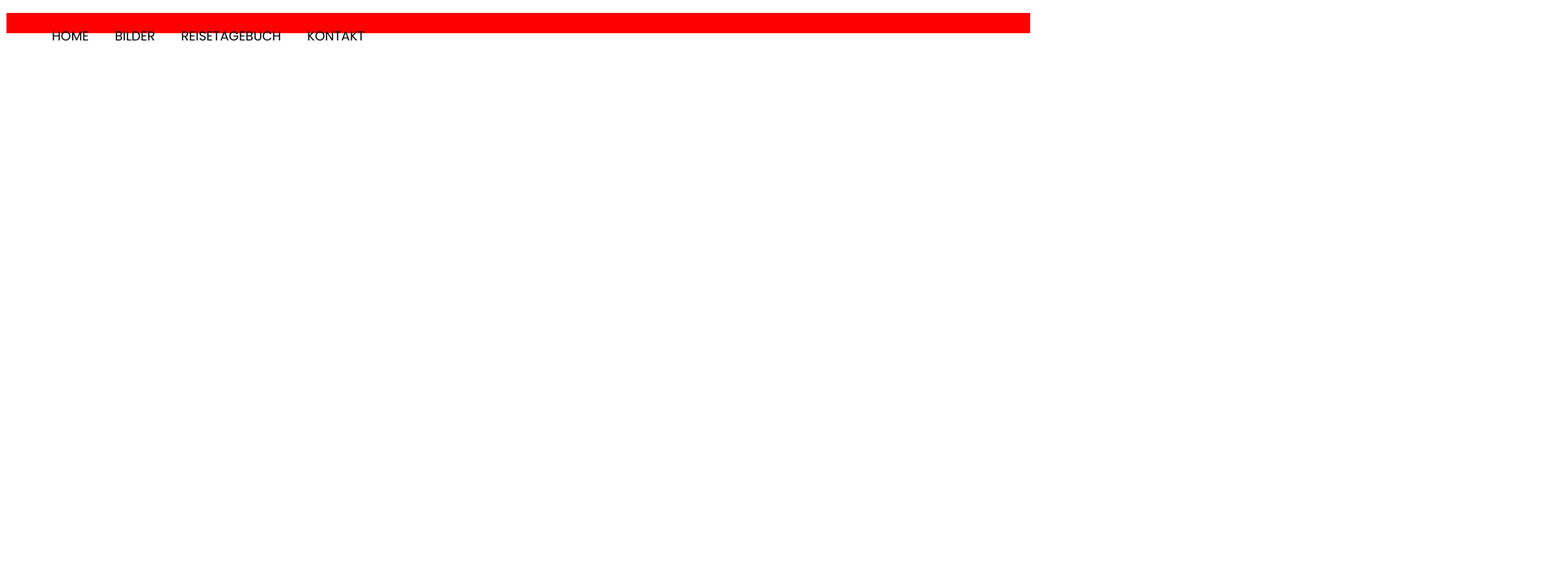
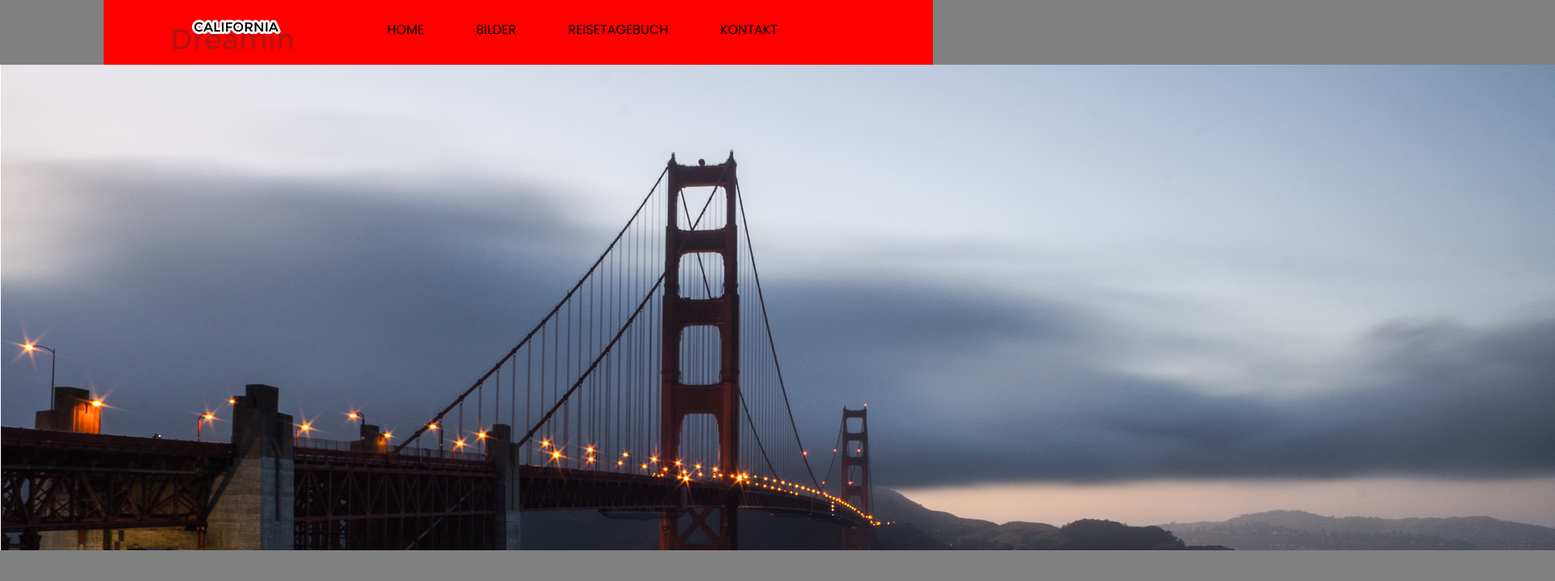
Before and after one commit to mescht155/xyz, a plain HTML site: page index.html in a window 1280 px wide. Shown: the whole page at 81% size, 1920 px wide, since content can reach past the window. Drawn offline with Linux system fonts and the light colour scheme.

Commit message:
header nav not finished

```diff
--- a/css/base.css
+++ b/css/base.css
@@ -1,21 +1,49 @@
 html * {
     box-sizing: border-box;
+    padding:0;
+    margin:0;
+
 }
 
 body {
     font-family: 'Poppins', sans-serif;
+    background-color: grey;
+    margin: 0;
+    padding:0;
+
+}
+
+.inner-wrapper {
+  width: 100%;
+  padding-left: 10%;
+  padding-right: 10%;
 }
 
 #nav {
-    width: 100%;
     background: red;
+    height: 5rem;
+
 }
 
 #nav li {
     float: left;
     display: block;
-    padding: 1em;
+    margin: 0;
+    padding-top: 1.5rem;
 
+
+}
+#nav li a {
+  padding-left: 2em;
+  padding-right: 2em;
+  padding-top: 3rem;
+
+}
+
+#nav li img {
+  padding-left: 5em;
+  padding-right: 5em;
+  margin: 0;
 }
 
 #nav a {
@@ -26,6 +54,17 @@ body {
 
 }
 
-#logo {
+ #logo li{
+  padding:0;
+}
 
+#nav ul {
+  padding: 0rem, 20%, 0rem, 20%;
+  margin: 0;
 }
+
+#header-img {
+  max-width: 1200px;
+  width: 100%;
+  height: 30rem;
+}
--- a/index.html
+++ b/index.html
@@ -8,19 +8,20 @@
     <link rel="stylesheet" href="css/base.css">
 </head>
 <body>
-
+  <div class="inner-wrapper">
     <div id="nav">
        <ul>
-           <div id="logo"><img href="" </div>
+           <li id="logo"><img src="img/logo.png" /></li>
 
             <li><a href="#">Home</a></li>
             <li><a href="#">Bilder</a></li>
             <li><a href="#">Reisetagebuch</a></li>
             <li><a href="#">Kontakt</a></li>
        </ul>
-
+       </div>
     </div>
-
+  <div id="header-img"> <img src="img/goldengatebridge.jpg" />
+ </div>
 
 </body>
 </html>
```
Also changed, not shown: img/california-flag.png (added), img/goldengatebridge.jpg (added), img/hollywood.png (added), img/lake-powell.png (added), img/logo.png (added), img/overlay-bg.png (added), img/san-diego.png (added), img/shadow-01-left.png (added), img/shadow-02-left.png (added), img/shadow-02-right.png (added), img/shadow-03-left.png (added), img/shadow-03-right.png (added).
